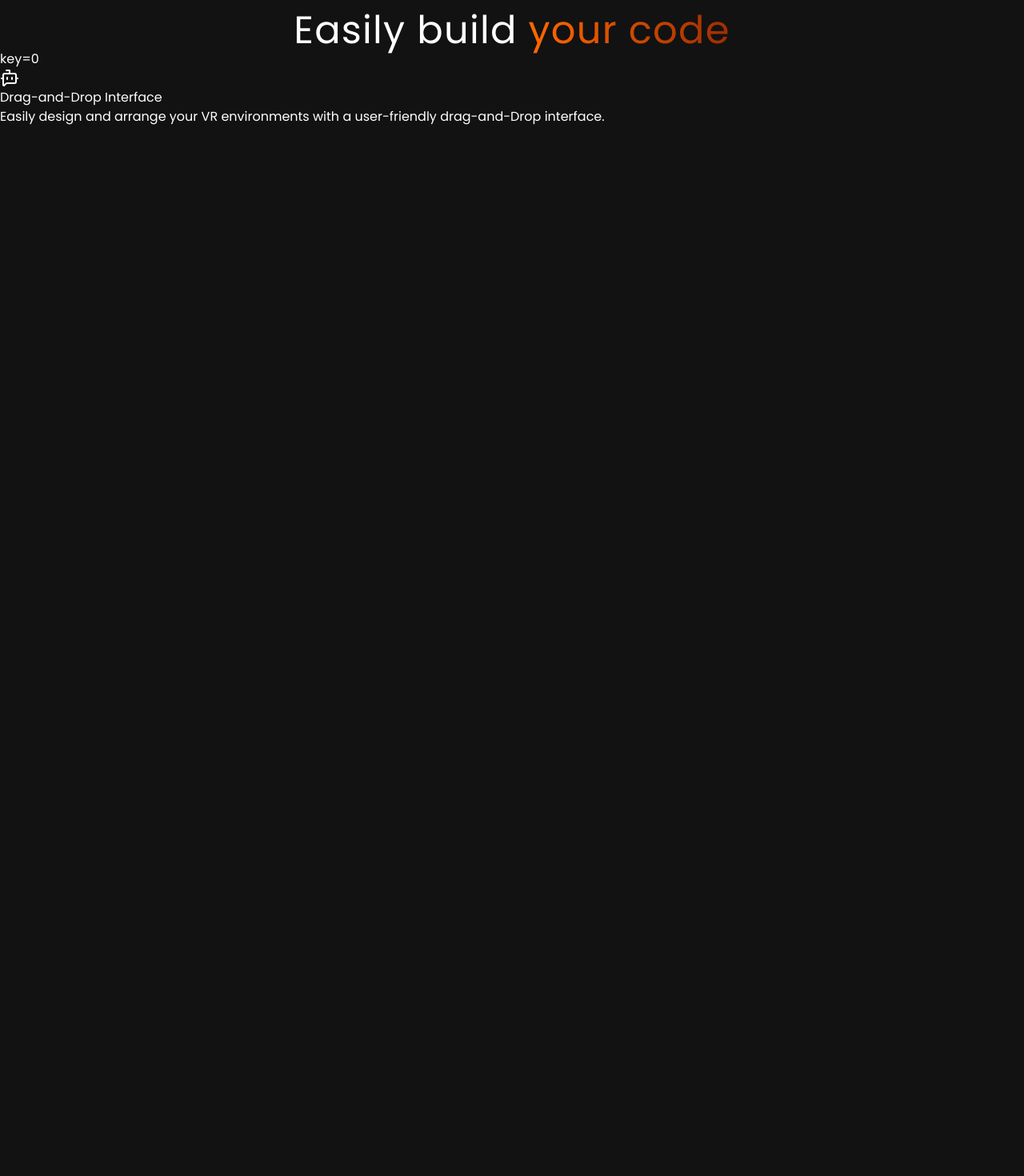
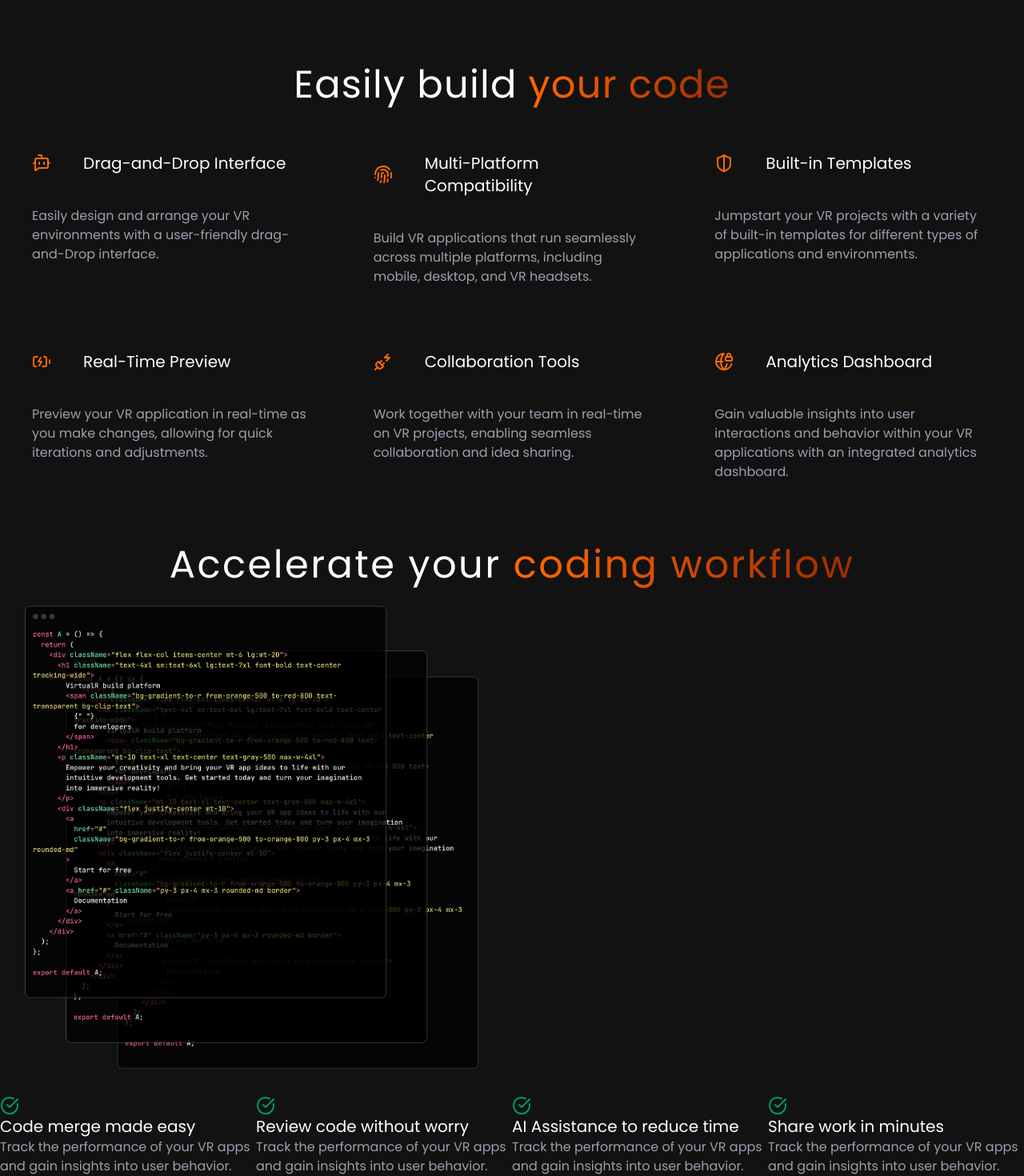
Before and after one commit to kanikachaudhary01/VirtualReality-Project, a React (Vite) app: page / in a window 1280 px wide. Shown: the part 746-2216 px from the top of the page at 80% size. Before the commit the page ends 904 px from the top, so only its background shows below. Built offline with nearby package versions, Linux system fonts and the light colour scheme; a web font is replaced by a local one.

Commit message:
created workflow section

```diff
--- a/src/components/FeatureCard.jsx
+++ b/src/components/FeatureCard.jsx
@@ -1,8 +1,44 @@
 import React from "react";
-import { BotMessageSquare } from "lucide-react";
-const FeatureCard=[{
-icon:<BotMessageSquare/>,
-text:"Drag-and-Drop Interface",
-descirption:"Easily design and arrange your VR environments with a user-friendly drag-and-Drop interface."
-}];
-export default FeatureCard
+import {
+    BotMessageSquare,
+    Fingerprint,
+    ShieldHalf,
+    BatteryCharging,
+    PlugZap,
+    GlobeLock,
+} from "lucide-react";
+const FeatureCard = [
+    {
+        icon: <BotMessageSquare />,
+        text: "Drag-and-Drop Interface",
+        descirption:
+            "Easily design and arrange your VR environments with a user-friendly drag-and-Drop interface.",
+    },
+    {
+        icon: <Fingerprint />,
+        text: "Multi-Platform Compatibility",
+        descirption:
+            "Build VR applications that run seamlessly across multiple platforms, including mobile, desktop, and VR headsets.",
+    },
+    {
+        icon:<ShieldHalf/>,
+        text:"Built-in Templates",
+        descirption:"Jumpstart your VR projects with a variety of built-in templates for different types of applications and environments."
+    },
+    {
+        icon:<BatteryCharging/>,
+        text:"Real-Time Preview",
+        descirption: "Preview your VR application in real-time as you make changes, allowing for quick iterations and adjustments.",
+    },
+    {
+        icon:<PlugZap/>,
+        text:"Collaboration Tools",
+        descirption: "Work together with your team in real-time on VR projects, enabling seamless collaboration and idea sharing."
+    },
+    {
+        icon:<GlobeLock/>,
+        text:"Analytics Dashboard",
+        descirption:"Gain valuable insights into user interactions and behavior within your VR applications with an integrated analytics dashboard."
+    }
+];
+export default FeatureCard;
--- a/src/components/Features.jsx
+++ b/src/components/Features.jsx
@@ -5,16 +5,18 @@ function Features() {
   return (
    <>
    <div>
-    <div className='text-5xl mt-8 tracking-wide text-center'>
+    <div className='text-5xl mt-25 tracking-wide text-center'>
        Easily build {""}
         <span className='bg-gradient-to-r from-orange-500 to-orange-800 bg-clip-text text-transparent'>your code</span>
     </div>
-    <div>
+    <div className='  grid grid-cols-3 px-10  mt-15 gap-20'>
         {FeatureCard.map((feature,index)=>(
-           <div>  key={index}
-           <div>{feature.icon}</div>
-           <div>{feature.text}</div>
-           <div>{feature.descirption}</div>
+           <div  key={index} className='flex flex-col gap-10 max-w-sm'>
+          <div className='flex items-center gap-10 '>
+             <div className='text-orange-500 text-[2rem]'>{feature.icon}</div>
+           <div className='text-xl'>{feature.text}</div>
+          </div>
+          <div className='text-gray-400 '>{feature.descirption}</div>
            </div>
         ))}
     </div>
--- /dev/null
+++ b/src/components/WorkCheck.jsx
@@ -0,0 +1,24 @@
+const WorkCheck =[
+    {
+        icon:{},
+        title:"Code merge made easy",
+        descripton:"Track the performance of your VR apps and gain insights into user behavior."
+    },
+     {
+        icon:{},
+        title:"Review code without worry",
+        descripton:"Track the performance of your VR apps and gain insights into user behavior."
+    },
+     {
+        icon:{},
+        title:"AI Assistance to reduce time",
+        descripton:"Track the performance of your VR apps and gain insights into user behavior."
+    },
+     {
+        icon:{},
+        title:"Share work in minutes",
+        descripton:"Track the performance of your VR apps and gain insights into user behavior."
+    },
+
+]
+export default WorkCheck
--- /dev/null
+++ b/src/components/Workflow.jsx
@@ -0,0 +1,35 @@
+import React from 'react'
+import codeImg  from "../assets/code.jpg"
+import WorkCheck from './WorkCheck'
+import { CheckCircle } from 'lucide-react'
+
+function Workflow() {
+  return (
+    <>
+    <div className='mt-20'>
+        <div className='text-5xl tracking-wider text-center '>
+            Accelerate your {""}
+            <span className='bg-gradient-to-r from-orange-500 to-orange-800 bg-clip-text text-transparent'>coding workflow</span>
+        </div>
+        <div>
+            <div className='w-1/2 p-2 ml-2' >
+                <img src={codeImg} alt="" />
+            </div>
+            <div className='flex '>
+           {WorkCheck.map((item,index)=>(
+            <div>
+                <div key ={index} className=''>
+                    <div className='text-emerald-600'><CheckCircle/></div>
+                    <div className='text-xl'>{item.title}</div>
+                    <div className='text-gray-400'>{item.descripton}</div>
+                </div>
+            </div>
+           ))}
+            </div>
+        </div>
+    </div>
+    </>
+  )
+}
+
+export default Workflow
--- a/src/pages/Home.jsx
+++ b/src/pages/Home.jsx
@@ -2,6 +2,7 @@ import React from 'react'
 import Navbar from '../components/Navbar'
 import Hero from '../components/Hero'
 import Features from '../components/Features'
+import Workflow from '../components/Workflow'
 
 function Home() {
   return (
@@ -9,6 +10,7 @@ function Home() {
       <Navbar/>
       <Hero/>
       <Features/>
+      <Workflow/>
     </div>
   )
 }
```
